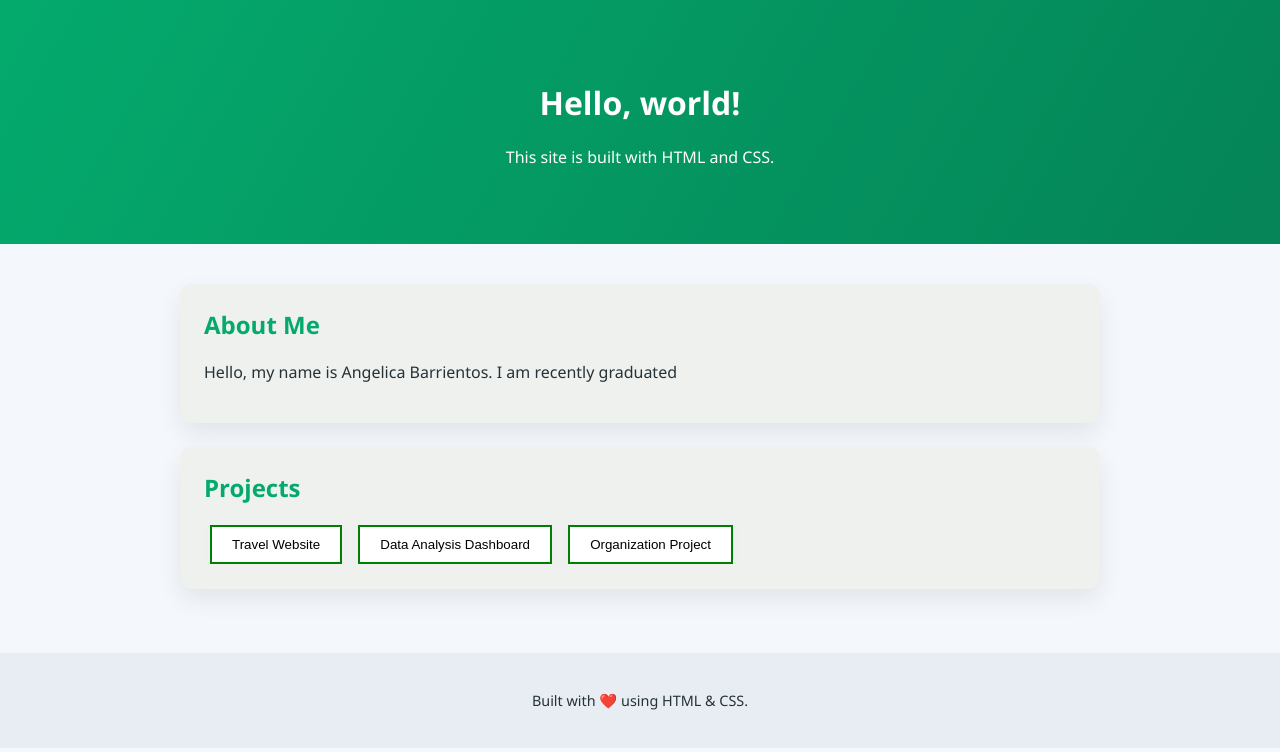
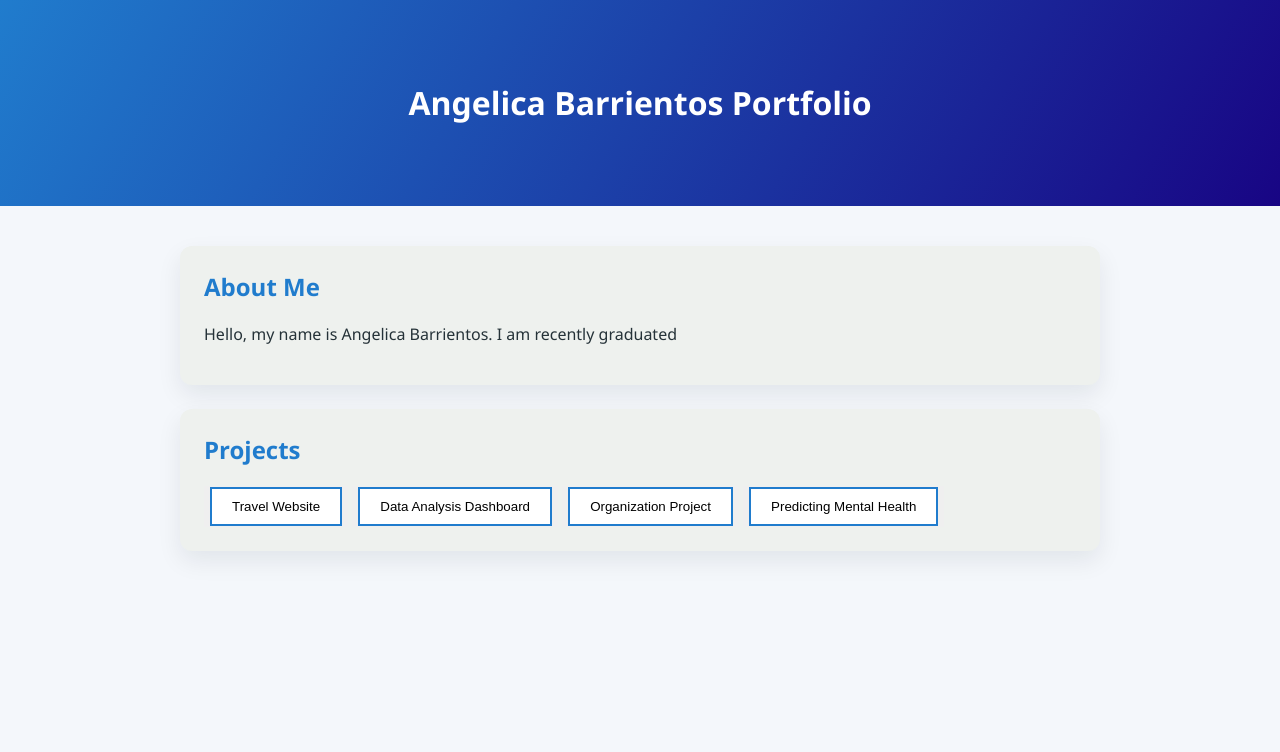
Before and after one commit to angiem25/PersonalWebsite, a plain HTML site: page index.html in a window 1280 px wide. Drawn offline with Linux system fonts and the light colour scheme.

Commit message:
update colors and repo links

```diff
--- a/css/style.css
+++ b/css/style.css
@@ -8,7 +8,7 @@ body {
   color: #253238;
 }
 header {
-  background: linear-gradient(120deg, #04AA6D, #058457);
+  background: linear-gradient(120deg, #207ccd, #180584);
   color: #fff;
   padding: 60px 20px;
   text-align: center;
@@ -26,7 +26,7 @@ section {
 }
 section h2 {
   margin-top: 0;
-  color: #04AA6D;
+  color: #207ccd;
 }
 footer {
   padding: 24px;
@@ -53,7 +53,7 @@ button{
 a:link, a:visited {
   background-color: white;
   color: black;
-  border: 2px solid green;
+  border: 2px solid #207ccd;
   padding: 10px 20px;
   text-align: center;
   text-decoration: none;
@@ -61,12 +61,12 @@ a:link, a:visited {
 }
 
 a:hover, a:active {
-  background-color: green;
+  background-color: #207ccd;
   color: white;
 }
 section h2 {
   margin-top: 0;
-  color: #04AA6D;
+  color: #207ccd;
 }
 footer {
   padding: 24px;
--- a/index.html
+++ b/index.html
@@ -8,8 +8,7 @@
 </head>
 <body>
   <header>
-    <h1>Hello, world!</h1>
-    <p>This site is built with HTML and CSS.</p>
+    <h1>Angelica Barrientos Portfolio</h1>
   </header>
   <main>
     <section>
@@ -18,13 +17,11 @@
     </section>
     <section>
       <h2>Projects</h2>
-        <button><a href="index.html" class="active">Travel Website</a></button>
-        <button><a href="services.html">Data Analysis Dashboard</a></button>
-        <button><a href="contact.html">Organization Project</a></button>
+        <button><a href="" class="active">Travel Website</a></button>
+        <button><a href="https://github.com/angiem25/LibraryAnalysis">Data Analysis Dashboard</a></button>
+        <button><a href="https://github.com/angiem25/StudentPlanner">Organization Project</a></button>
+        <button><a href = "https://github.com/angiem25/PredictMentalHealth">Predicting Mental Health</a></button>
     </section>
   </main>
-  <footer>
-    <p>Built with ❤️ using HTML & CSS.</p>
-  </footer>
 </body>
 </html>
```
